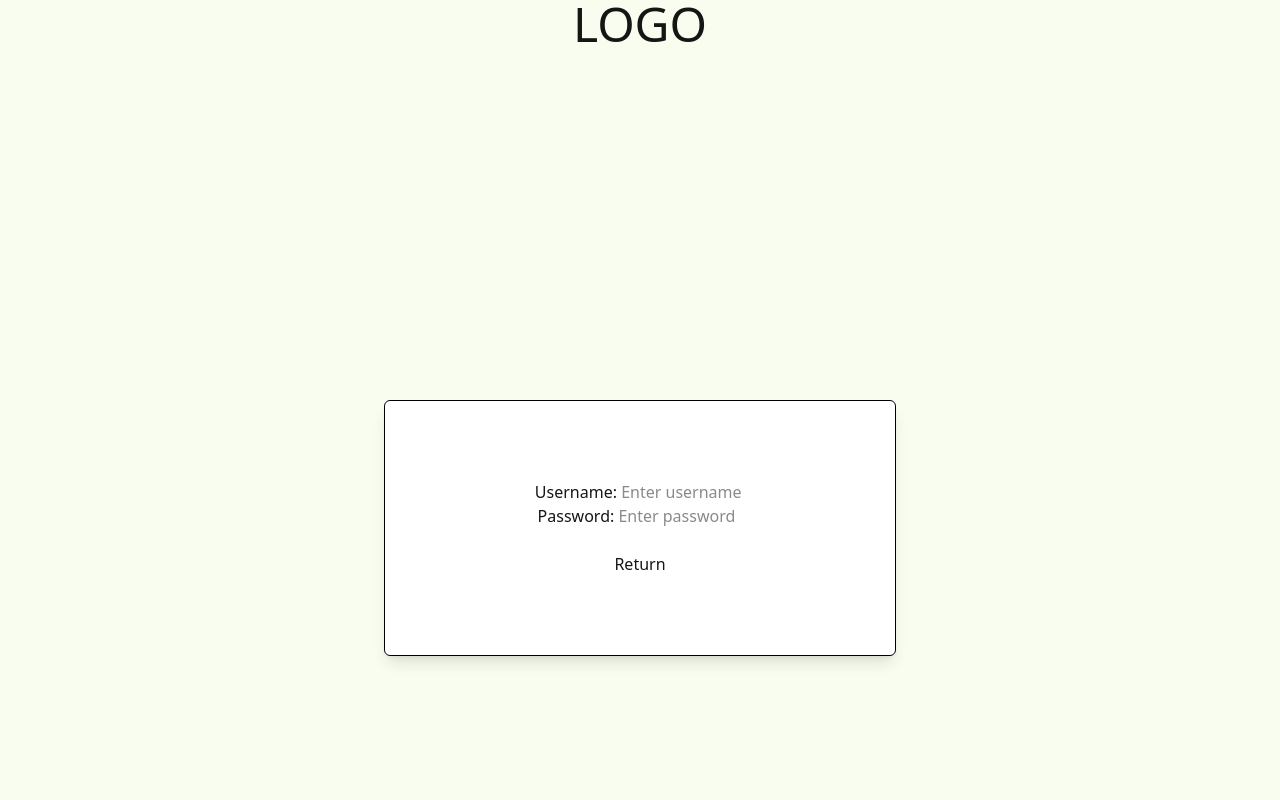
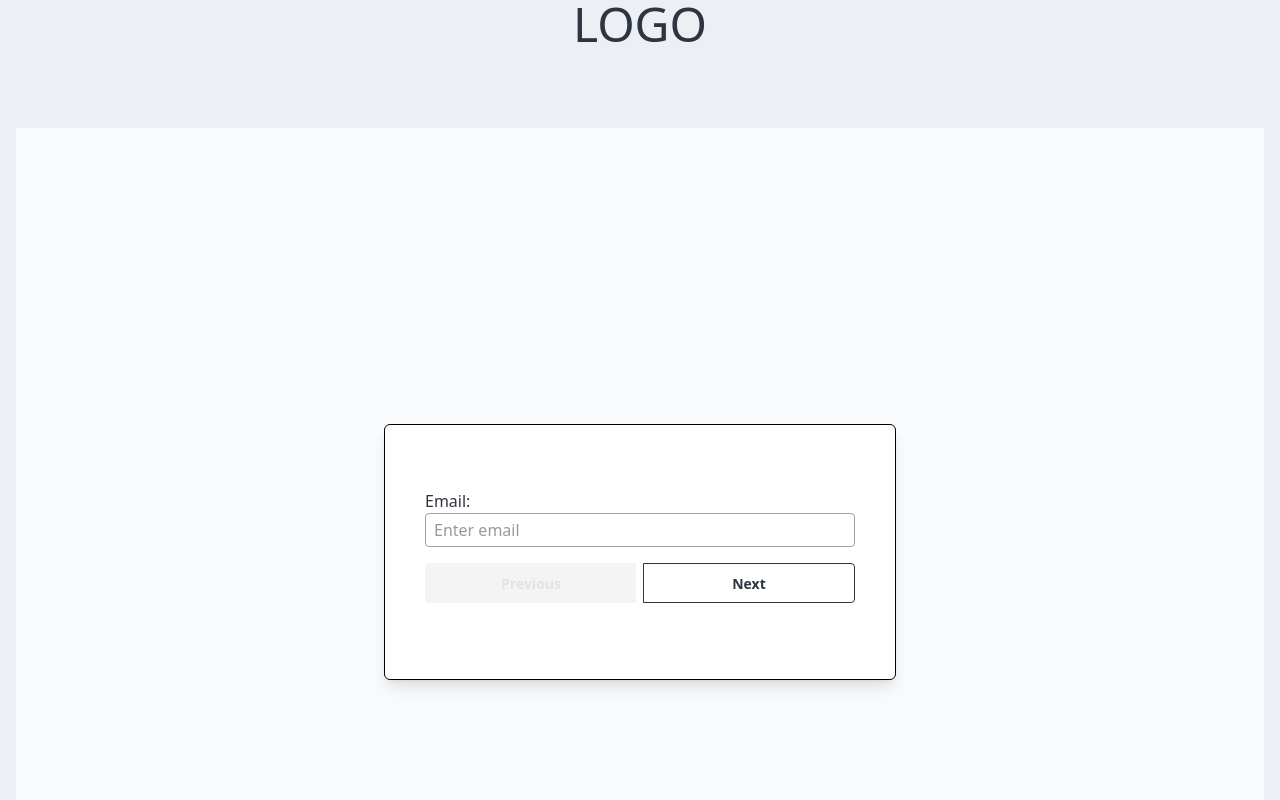
Before and after one commit to staten-island-tech/supabase-kukud-syot, a Vue app in the folder app/: page /signin in a window 1280 px wide. Shown: the top 800 px of the page. Built offline with nearby package versions, Linux system fonts and the light colour scheme; no server answers.

Commit message:
Created sign in pages

```diff
--- a/app/src/assets/main.css
+++ b/app/src/assets/main.css
@@ -1,6 +1,6 @@
 @import "tailwindcss";
 @plugin "daisyui" {
-  themes: light --default, dark --prefersdark, lemonade;
+  themes: nord --default, nord --default nord;
 }
 
 html, body {
--- a/app/src/components/Manage Accounts/GSignIn.vue
+++ b/app/src/components/Manage Accounts/GSignIn.vue
@@ -56,7 +56,7 @@ onMounted(() => {
     // @ts-ignore
     window.google.accounts.id.renderButton(document.getElementById('g_id_signin'), {
       scope: 'profile email',
-      width: 240,
+      width: 300,
       height: 50,
     })
   }
--- a/app/src/components/Manage Accounts/MSignIn.vue
+++ /dev/null
@@ -1,25 +0,0 @@
-<!-- manual sign in -->
-<template>
-  <div class="min-h-screen flex items-center justify-center">
-    <div
-      class="flex flex-col items-center justify-center w-128 h-64 border l-50px border-black bg-white border-rounded-lg shadow-lg rounded-md"
-    >
-      <h1 class="flex item-center justify-center">
-        Username: <input type="text" placeholder=" Enter username" class="w-[14ch]" />
-      </h1>
-      <h1 class="flex justify-center">
-        Password: <input type="text" placeholder=" Enter password" class="w-[14ch]" />
-      </h1>
-      <br />
-      <GSignIn class="flex justify-center" />
-      <RouterLink to="/" class="flex justify-center">Return</RouterLink>
-    </div>
-  </div>
-</template>
-
-<script setup lang="ts">
-import { userInfo } from 'os'
-import GSignIn from './GSignIn.vue'
-</script>
-
-<style scoped></style>
--- /dev/null
+++ b/app/src/components/Manage Accounts/Signing In/MSignIn.vue
@@ -0,0 +1,82 @@
+<!-- !-- sign in, all -->
+<template>
+  <div class="min-h-screen flex items-center justify-center p-6 bg-gray-50">
+    <component :is="currentComponent" @next="nextStep" @back="previousStep" @submit="submit" />
+  </div>
+</template>
+
+<script setup lang="ts">
+import { ref, computed } from 'vue'
+import { useRouter } from 'vue-router'
+import { useAuthStore } from '../../../stores/auth'
+
+import SignIn1 from './SignIn1.vue'
+import SignIn2 from './SignIn2.vue'
+
+//login steps
+const stage = ref(0)
+const auth = useAuthStore()
+const router = useRouter()
+const components = [SignIn1, SignIn2]
+const currentComponent = computed(() => components[stage.value])
+
+const nextStep = () => {
+  if (stage.value < components.length - 1) stage.value++
+}
+const previousStep = () => {
+  if (stage.value > 0) stage.value--
+}
+const submit = async () => {
+  try {
+    await auth.signInWithEmail(auth.email, auth.password)
+    router.push({ name: 'home' })
+  } catch (err: any) {
+    alert(err.message || 'failed login')
+  }
+}
+</script>
+
+<!--
+<template>
+  <div class="min-h-screen flex items-center justify-center">
+    <div
+      class="flex flex-col justify-center w-128 h-64 border l-50px border-black bg-white border-rounded-lg shadow-lg rounded-md p-10"
+    >
+
+      <div class="items-center space-x-4 mt-1.5 mb-1.5">
+        <button @click="login" class="flex-1 btn btn-outline btn-secondary justify-center">
+          Sign in with Email
+        </button>
+        <GSignIn class="flex-1 w-1" />
+        <p v-if="errorMessage" class="text-red-500 text-sm mt-2">{{ errorMessage }}</p>
+      </div>
+
+      <RouterLink to="/" class="flex justify-center">Return</RouterLink>
+    </div>
+  </div>
+</template>
+
+<script setup lang="ts">
+import { userInfo } from 'os'
+import { ref } from 'vue'
+import { useRouter } from 'vue-router'
+import GSignIn from '../GSignIn.vue'
+import { useAuthStore } from '../../../stores/auth'
+
+const email = ref('')
+const password = ref('')
+const errorMessage = ref('')
+const auth = useAuthStore()
+const router = useRouter()
+
+const login = async () => {
+  try {
+    await auth.signInWithEmail(email.value, password.value)
+    router.push({ name: 'home' })
+  } catch (err: any) {
+    errorMessage.value = err.message || 'failed login'
+  }
+}
+</script>
+
+<style scoped></style> -->
--- /dev/null
+++ b/app/src/components/Manage Accounts/Signing In/SignIn1.vue
@@ -0,0 +1,46 @@
+<!-- signin page 1, enter email -->
+<template>
+  <div class="min-h-screen flex items-center justify-center">
+    <div
+      class="flex flex-col justify-center w-128 h-64 border border-black bg-white shadow-lg rounded-md p-10"
+    >
+      <label>Email:</label>
+      <input
+        v-model="auth.email"
+        type="email"
+        placeholder="Enter email"
+        class="w-full px-2 py-1 border border-gray-400 rounded"
+        @keyup.enter="submit"
+      />
+
+      <!-- daisyui -->
+      <div class="join grid grid-cols-2 gap-2 mt-4">
+        <button class="join-item btn btn-outline opacity-50 cursor-not-allowed" disabled>
+          Previous
+        </button>
+        <button class="join-item btn btn-outline" @click="submit">Next</button>
+      </div>
+
+      <div class="flex justify-center items-center space-x-4 mt-1.5 mb-1.5">
+        <GSignIn />
+      </div>
+    </div>
+  </div>
+</template>
+
+<script setup lang="ts">
+import { useAuthStore } from '../../../stores/auth'
+import GSignIn from '../GSignIn.vue'
+
+const auth = useAuthStore()
+
+const emit = defineEmits(['next'])
+
+const submit = () => {
+  if (!auth.email) {
+    alert('Enter email')
+    return
+  }
+  emit('next')
+}
+</script>
--- /dev/null
+++ b/app/src/components/Manage Accounts/Signing In/SignIn2.vue
@@ -0,0 +1,38 @@
+<!-- signin page 2, enter pass -->
+<template>
+  <div class="min-h-screen flex items-center justify-center">
+    <div
+      class="flex flex-col justify-center w-128 h-64 border border-black bg-white shadow-lg rounded-md p-10"
+    >
+      <label>Password:</label>
+      <input
+        v-model="auth.password"
+        type="password"
+        placeholder="Enter password"
+        class="w-full px-2 py-1 border border-gray-400 rounded"
+        @keyup.enter="submit"
+      />
+
+      <!-- daisyui -->
+      <div class="join grid grid-cols-2 gap-2 mt-4">
+        <button class="join-item btn btn-outline" @click="$emit('back')">Previous</button>
+        <button class="join-item btn btn-outline" @click="submit">Sign In</button>
+      </div>
+    </div>
+  </div>
+</template>
+
+<script setup lang="ts">
+import { useAuthStore } from '../../../stores/auth'
+const auth = useAuthStore()
+
+const emit = defineEmits(['back', 'submit'])
+
+const submit = () => {
+  if (!auth.password) {
+    alert('Enter Password')
+    return
+  }
+  emit('submit')
+}
+</script>
--- a/app/src/stores/auth.ts
+++ b/app/src/stores/auth.ts
@@ -2,3 +2,66 @@ import { ref, computed } from 'vue'
 import { defineStore } from 'pinia'
 import type { User } from '@supabase/supabase-js'
 import { supabase } from '@/GetKeys.js'
+
+export const useAuthStore = defineStore('auth', () => {
+  const user = ref<User | null>(null)
+  const email = ref('')
+  const password = ref('')
+  const isLoggedIn = computed(() => user.value !== null)
+  const userEmail = computed(() => user.value?.email ?? '')
+
+  const getUser = async () => {
+    const { data, error } = await supabase.auth.getUser()
+    if (error) {
+      console.error('failed to get user:', error.message)
+      return
+    }
+    user.value = data.user
+  }
+
+  const signInWithEmail = async (email: string, password: string) => {
+    const { data, error } = await supabase.auth.signInWithPassword({ email, password })
+    if (error) throw error
+    user.value = data.user
+  }
+
+  const signInWithGoogle = async () => {
+    const { error } = await supabase.auth.signInWithOAuth({
+      provider: 'google',
+      options: {
+        redirectTo: `${window.location.origin}/`,
+      },
+    })
+    if (error) throw error
+  }
+
+  const signOut = async () => {
+    const { error } = await supabase.auth.signOut()
+    if (error) throw error
+    user.value = null
+  }
+
+  const listenToAuthChanges = () => {
+    supabase.auth.onAuthStateChange((_event, session) => {
+      user.value = session?.user ?? null
+    })
+  }
+
+  return {
+    //for user management
+    user,
+    email,
+    password,
+
+    //computed stuff
+    isLoggedIn,
+    userEmail,
+
+    //functions
+    getUser,
+    signInWithEmail,
+    signInWithGoogle,
+    signOut,
+    listenToAuthChanges,
+  }
+})
--- a/app/src/views/Accounts/MainSignin.vue
+++ b/app/src/views/Accounts/MainSignin.vue
@@ -6,7 +6,7 @@
 </template>
 
 <script setup>
-import MSignIn from '../../components/Manage Accounts/MSignIn.vue'
+import MSignIn from '../../components/Manage Accounts/Signing In/MSignIn.vue'
 </script>
 
 <style scoped></style>
```
